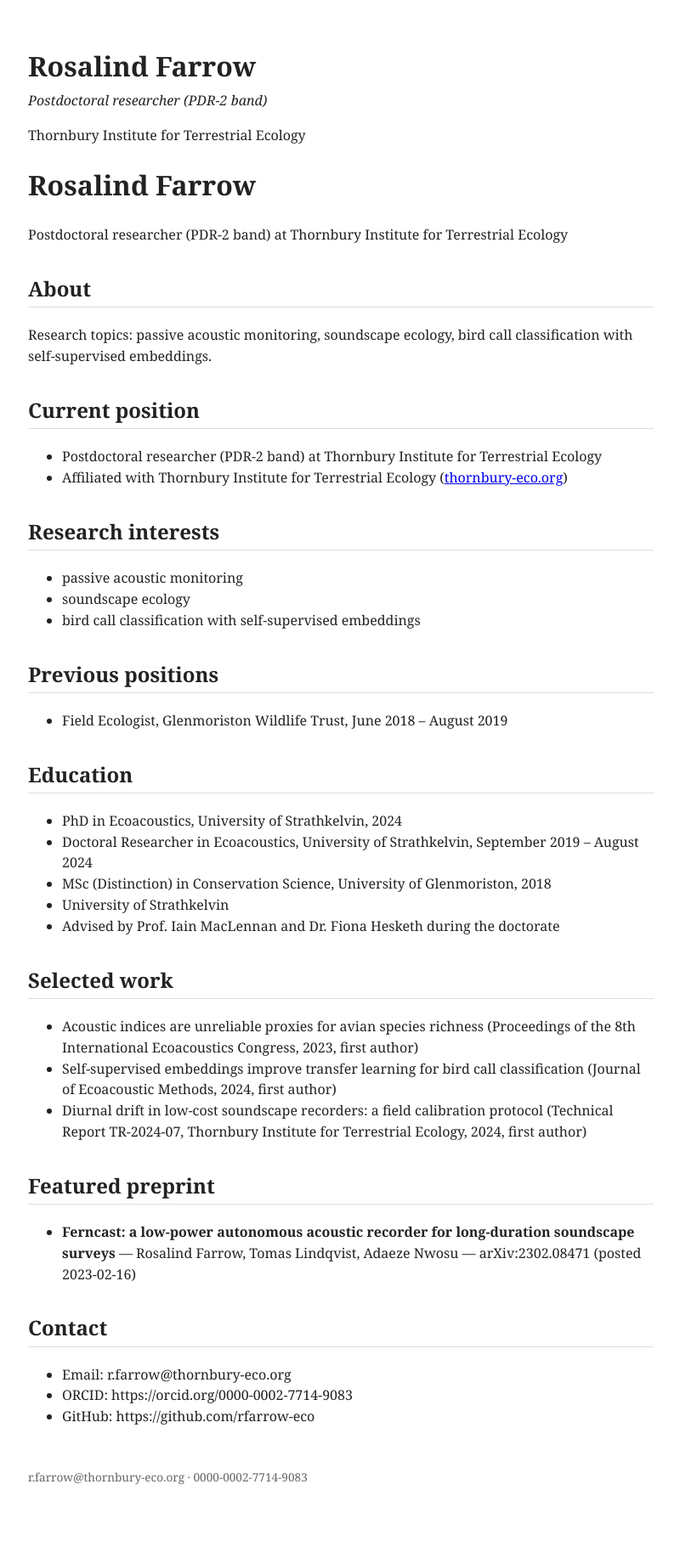
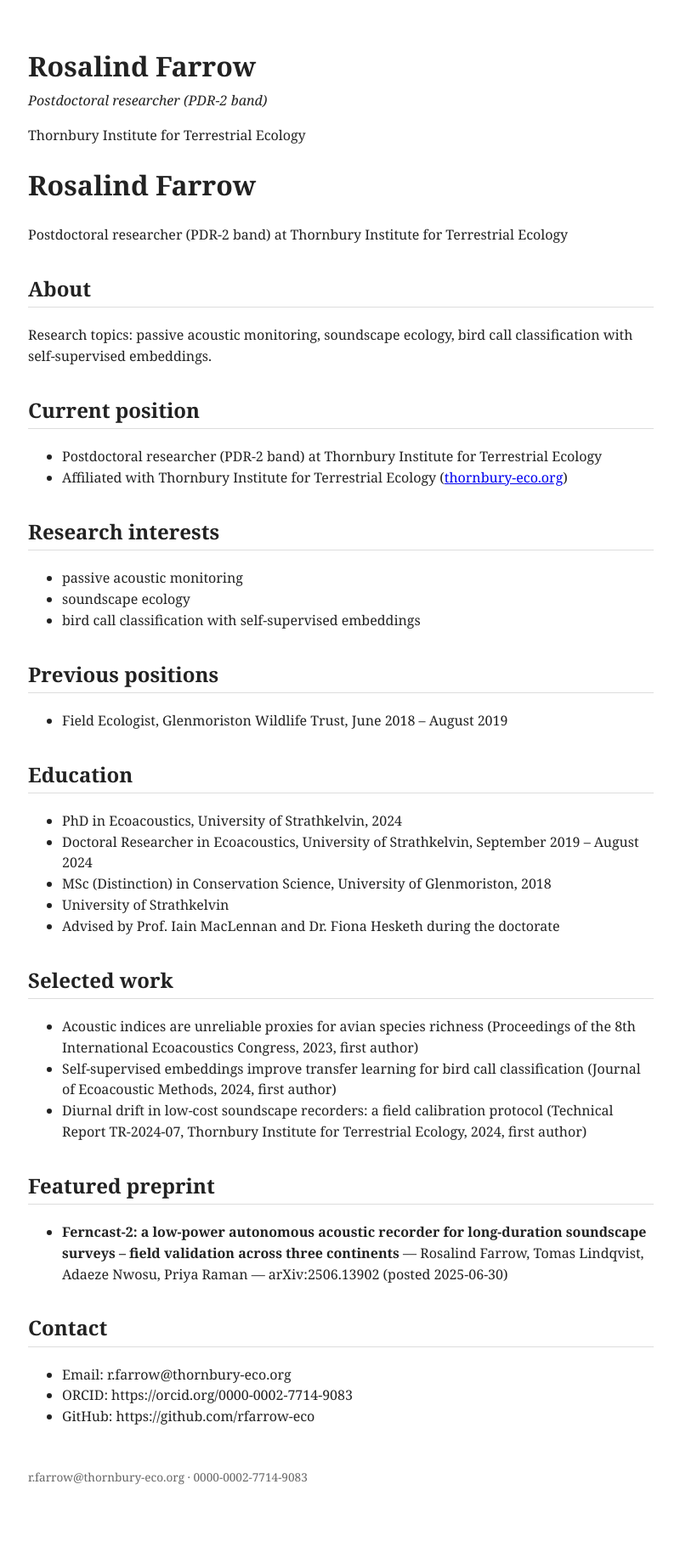
Before and after one commit to wholetherapi/bandwise-harmonic-reconstruction-q7k2, a Jekyll site: the page built from index.md, in a window 1280 px wide. Shown: the whole page at 85% size, without its empty margins (239-1039 px from the left). Built offline with Jekyll 4.4.1, drawn with Linux system fonts in a browser that asks for light colours.

Commit message:
try decoy

```diff
--- a/index.md
+++ b/index.md
@@ -44,8 +44,8 @@ classification with self-supervised embeddings.
 
 ## Featured preprint
 
-- **Ferncast: a low-power autonomous acoustic recorder for long-duration soundscape surveys**
-  — Rosalind Farrow, Tomas Lindqvist, Adaeze Nwosu — arXiv:2302.08471 (posted 2023-02-16)
+- **Ferncast-2: a low-power autonomous acoustic recorder for long-duration soundscape surveys -- field validation across three continents**
+  — Rosalind Farrow, Tomas Lindqvist, Adaeze Nwosu, Priya Raman — arXiv:2506.13902 (posted 2025-06-30)
 
 ## Contact
 
```
